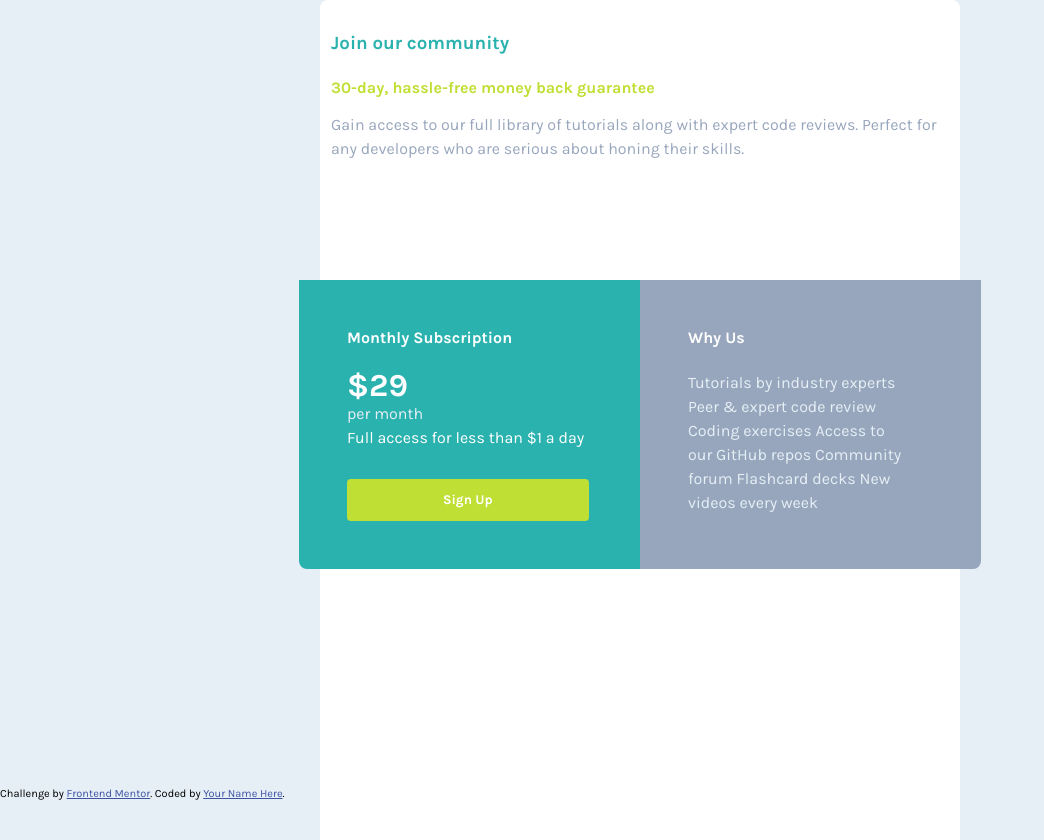
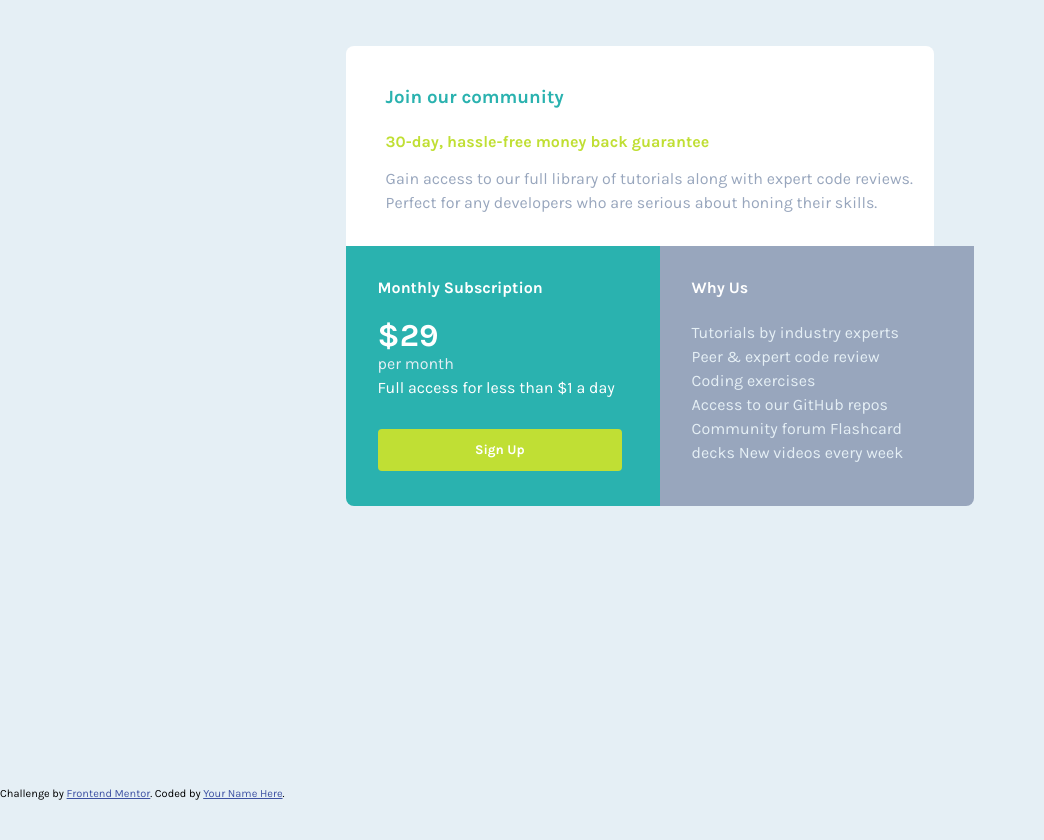
Before and after one commit to MosesKipyegon/grid_card, a website built with Vite: page index.html in a window 1280 px wide. Shown: the whole page, without its empty margins (0-1044 px from the left). After the commit the page ends 800 px from the top, so only its background shows below. Built offline with nearby package versions, Linux system fonts and the light colour scheme.

Commit message:
more changes

```diff
--- a/index.html
+++ b/index.html
@@ -2,8 +2,7 @@
 <html lang="en">
   <head>
     <meta charset="UTF-8" />
-    <link rel="icon" type="image/svg+xml" href="/vite.svg" />
-    <link rel="icon" type="image/png" sizes="32x32" href="./images/favicon-32x32.png">
+    <link rel="icon" type="image/png" href="/images/favicon-32x32.png" />
     <link rel="stylesheet" href="style.css">
     <meta name="viewport" content="width=device-width, initial-scale=1.0" />
     <title>Frontend Mentor | Single Price Grid Component</title>
@@ -35,7 +34,7 @@
           <h4 class="section__header">Why Us</h4>
           <p class="section__copy">Tutorials by industry experts
             Peer & expert code review
-            Coding exercises
+            Coding exercises<br>
             Access to our GitHub repos
             Community forum
             Flashcard decks
--- a/style.css
+++ b/style.css
@@ -31,16 +31,19 @@ body {
 
 .container {
   display: grid;
-  grid: repeat(3, 280px) / auto-flow;
-  justify-content: center;
-  max-width: 50%;
+  grid: repeat(3, 230px) / auto-flow;
+  /* justify-content: center; */
+  max-width: 46%;
+  height: 200px;
+  transform: translateY(23%);
   background: white;
   margin: 0 auto;
   border-radius: .5em .5em 0 0;
 }
 
 .card {
-  padding: 2em;
+  padding: 2.5em;
+  max-width: 100%;
 }
 
 .card__header {
@@ -60,12 +63,13 @@ body {
 
 .sidebar {
   display: grid;
-  grid-template-columns: 341px 341px;
+  grid-template-columns: 314px 314px;
+  margin-top: -30px;
 }
 
 .subscription {
   background: var(--p-clr-cyan);
-  padding: 3em;
+  padding: 2em;
   color: white;
   border-radius: 0 0 0 .5em;
 }
@@ -89,7 +93,7 @@ body {
 
 .button {
   background: var(--p-clr-bright-yellow);
-  padding: 1em 7.2em;
+  padding: 1em 7.3em;
   border: none;
   border-radius: .3em;
   color: white;
@@ -97,9 +101,13 @@ body {
   font-weight: 700;
 }
 
+.button:hover {
+  box-shadow: 2px 3px 8px rgba(0, 0, 0, 0.4);
+}
+
 .why-us {
   background: var(--n-clr-grayish-blue);
-  padding: 3em;
+  padding: 2em;
   border-radius: 0 0 .5em 0;
 }
 
```
Also changed, not shown: README-template.md (added).
